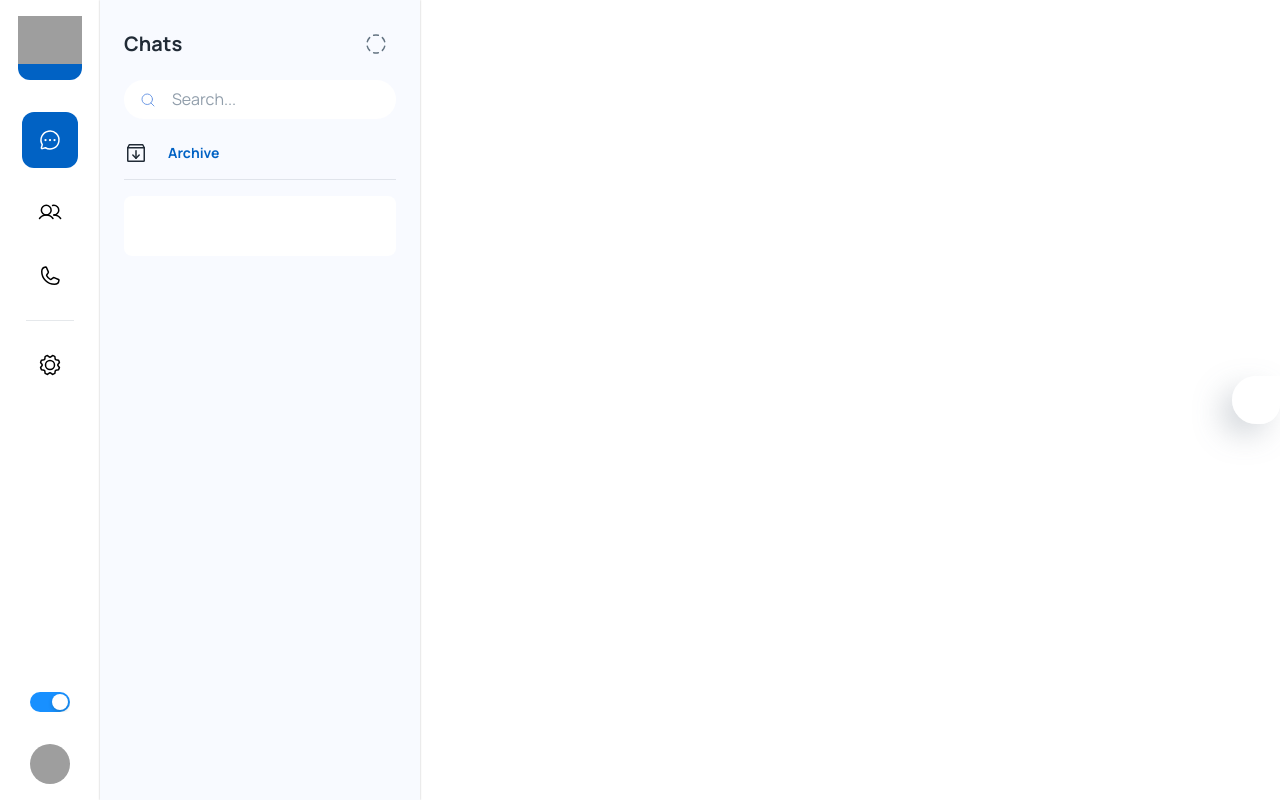
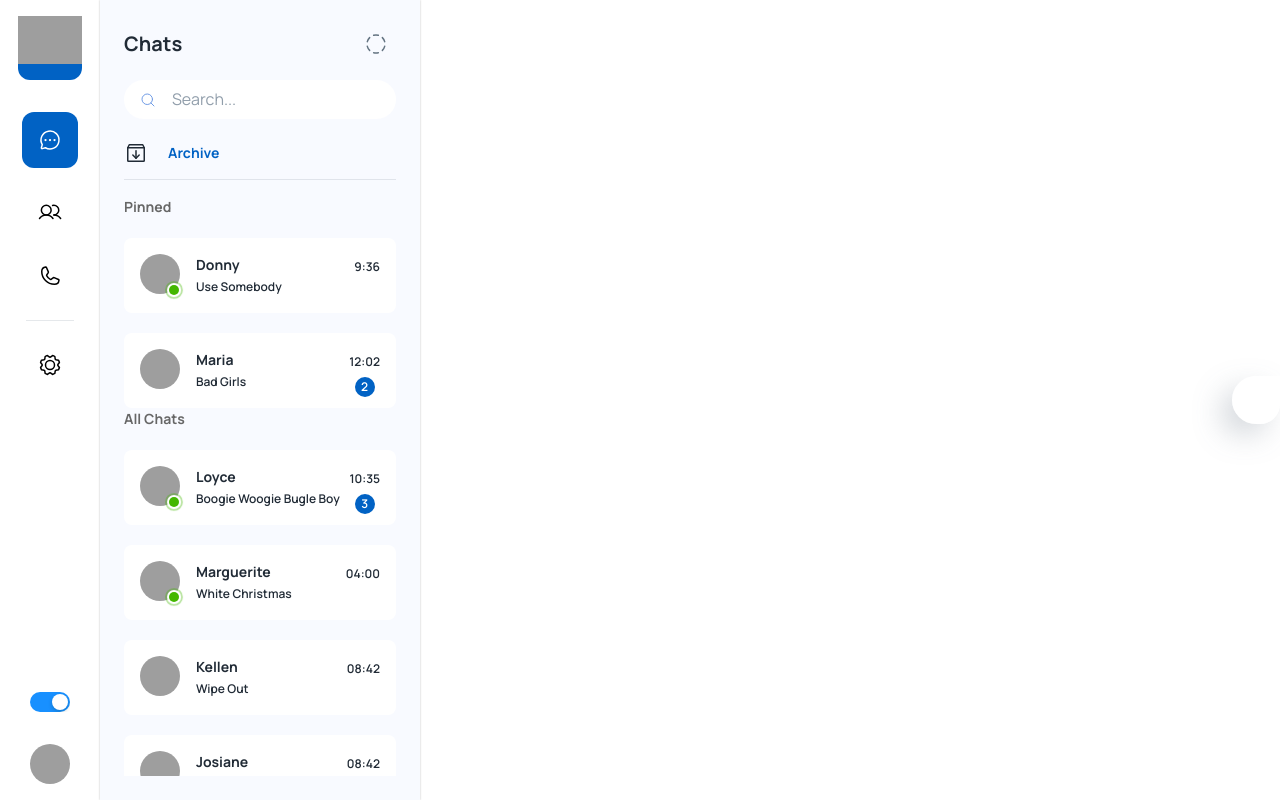
Before and after one commit to Twisterday/yet, a React (Create React App) app: page /app in a window 1280 px wide. Built offline with nearby package versions, Linux system fonts and the light colour scheme; grey boxes are pictures that could not be loaded; some icons are missing.

Commit message:
The visual part of the list with chats is completed

```diff
--- a/src/pages/dashboard/Chats.js
+++ b/src/pages/dashboard/Chats.js
@@ -1,19 +1,84 @@
-import { Box, Button, Divider, IconButton, InputBase, Stack, Typography } from "@mui/material";
+import { Avatar, Badge, Box, Button, Divider, IconButton, InputBase, Stack, Typography } from "@mui/material";
 import React from "react";
 import { ArchiveBox, CircleDashed, MagnifyingGlass } from "phosphor-react";
-import { styled, alpha } from "@mui/material/styles";
+import { styled, alpha, useTheme } from "@mui/material/styles";
+import { faker } from "@faker-js/faker";
+import { ChatList } from "../../data";
+import { SimpleBarStyle } from "../../components/Scrollbar";
 
-const ChatElement = () => {
+const StyledBadge = styled(Badge)(({ theme }) => ({
+	'& .MuiBadge-badge': {
+		backgroundColor: '#44b700',
+		color: '#44b700',
+		boxShadow: `0 0 0 2px ${theme.palette.background.paper}`,
+		'&::after': {
+			position: 'absolute',
+			top: 0,
+			left: 0,
+			width: '100%',
+			height: '100%',
+			borderRadius: '50%',
+			animation: 'ripple 1.2s infinite ease-in-out',
+			border: '1px solid currentColor',
+			content: '""',
+		},
+	},
+	'@keyframes ripple': {
+		'0%': {
+			transform: 'scale(.8)',
+			opacity: 1,
+		},
+		'100%': {
+			transform: 'scale(2.4)',
+			opacity: 0,
+		},
+	},
+}));
+
+const ChatElement = ({ id, name, img, msg, time, unread, online }) => {
+	const theme = useTheme();
 	return (
 		<Box sx={{
 			width: "100%",
-			height: 60,
+			height: 75,
 			borderRadius: 1,
-			backgroundColor: "#fff",
+			backgroundColor: theme.palette.mode === "light" ? "#fff" : theme.palette.background.default,
 		}}
 			p={2}
 		>
+			<Stack
+				direction="row"
+				alignItems={"center"}
+				justifyContent="space-between">
+				<Stack
+					direction="row"
+					spacing={2}>
+					{online ? <StyledBadge overlap="circular"
+						anchorOrigin={{ vertical: 'bottom', horizontal: 'right' }}
+						variant="dot">
+						<Avatar src={faker.image.avatar()} />
+					</StyledBadge> : <Avatar src={faker.image.avatar()} />}
 
+					<Stack spacing={0.3}>
+						<Typography variant="subtitle2">
+							{name}
+						</Typography>
+						<Typography variant="caption">
+							{msg}
+						</Typography>
+					</Stack>
+				</Stack>
+				<Stack
+					spacing={2}
+					alignItems="center" >
+					<Typography sx={{ fontWeight: 600 }} variant="caption">
+						{time}
+					</Typography>
+					<Badge color="primary" badgeContent={unread}>
+
+					</Badge>
+				</Stack>
+			</Stack>
 		</Box>
 	)
 }
@@ -21,7 +86,7 @@ const ChatElement = () => {
 const Search = styled("div")(({ theme }) => ({
 	position: "relative",
 	borderRadius: 20,
-	backgroundColor: alpha(theme.palette.background.paper, 1),
+	backgroundColor: alpha(theme.palette.background.default, 1),
 	marginRight: theme.spacing(2),
 	marginLeft: 0,
 	width: "100%",
@@ -47,17 +112,21 @@ const StyledInputBase = styled(InputBase)(({ theme }) => ({
 }))
 
 const Chats = () => {
+	const theme = useTheme();
 	return (
 		<Box sx={{
 			position: "relative",
 			height: "100vh",
 			width: "320px",
-			backgroundColor: "#f8faff",
+			backgroundColor: theme.palette.mode === "light" ? "#F8FAFF" : theme.palette.background.paper,
 			boxShadow: "0px 0px 2px rgba(0, 0, 0, 0.25)"
 		}}>
 
-			<Stack p={3} spacing={2}>
-				<Stack direction="row" alignItems={"center"} justifyContent="space-between" >
+			<Stack p={3} spacing={2} sx={{ height: "100vh", }}>
+				<Stack
+					direction="row"
+					alignItems={"center"}
+					justifyContent="space-between" >
 					<Typography variant="h5">
 						Chats
 					</Typography>
@@ -74,14 +143,34 @@ const Chats = () => {
 					</Search>
 				</Stack>
 				<Stack spacing={1}>
-					<Stack direction="row" alignItems={"center"} spacing={1.5}>
+					<Stack
+						direction="row"
+						alignItems={"center"}
+						spacing={1.5}>
 						<ArchiveBox size={24} />
 						<Button>Archive</Button>
 					</Stack>
 					<Divider />
 				</Stack>
-				<Stack direction="column">
-					<ChatElement />
+				<Stack spacing={2} direction="column" sx={{ flexGrow: 1, overflow: "scroll", height: "100%" }}>
+					<SimpleBarStyle timeout={500} clickOnTrack={false}>
+						<Stack spacing={2.5}>
+							<Typography variant="subtitle2" sx={{ color: "#676767" }}>
+								Pinned
+							</Typography>
+							{ChatList.filter((el) => el.pinned).map((el) => {
+								return <ChatElement {...el} />
+							})}
+						</Stack>
+						<Stack spacing={2.5}>
+							<Typography variant="subtitle2" sx={{ color: "#676767" }}>
+								All Chats
+							</Typography>
+							{ChatList.filter((el) => !el.pinned).map((el) => {
+								return <ChatElement {...el} />
+							})}
+						</Stack>
+					</SimpleBarStyle>
 				</Stack>
 			</Stack>
 		</Box >
```
